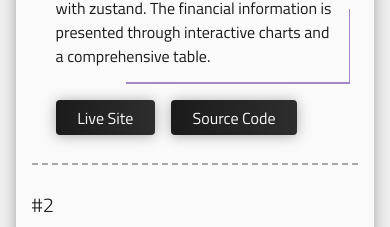
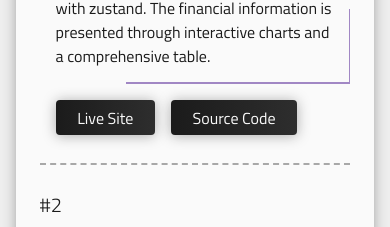
Before and after one commit to 0mppula/portfolio-web-app, a React (Create React App) app: page /projects in a window 390 px wide. Shown: the part 822-1049 px from the top of the page. Built offline with nearby package versions, Linux system fonts and the light colour scheme.

Commit message:
clean up.

```diff
--- a/src/index.css
+++ b/src/index.css
@@ -380,11 +380,11 @@ li a.list-item::after {
 }
 
 .project-item:nth-child(odd) .index {
-	left: 16px;
+	left: 24px;
 }
 
 .project-item:nth-child(even) .index {
-	right: 16px;
+	right: 24px;
 }
 
 .project-image img {
@@ -406,7 +406,7 @@ li a.list-item::after {
 }
 
 .project-items hr {
-	width: calc(100% - 2rem);
+	width: calc(100% - 3rem);
 	margin: 0 auto;
 	border: none;
 	border-top: dashed 2px var(--clr-white-light);
@@ -641,7 +641,7 @@ li a.list-item::after {
 	/* Project styles */
 	.project-item:nth-child(odd) .index,
 	.project-item:nth-child(even) .index {
-		left: 16px;
+		left: 24px;
 	}
 
 	.project-item:nth-child(even),
```
